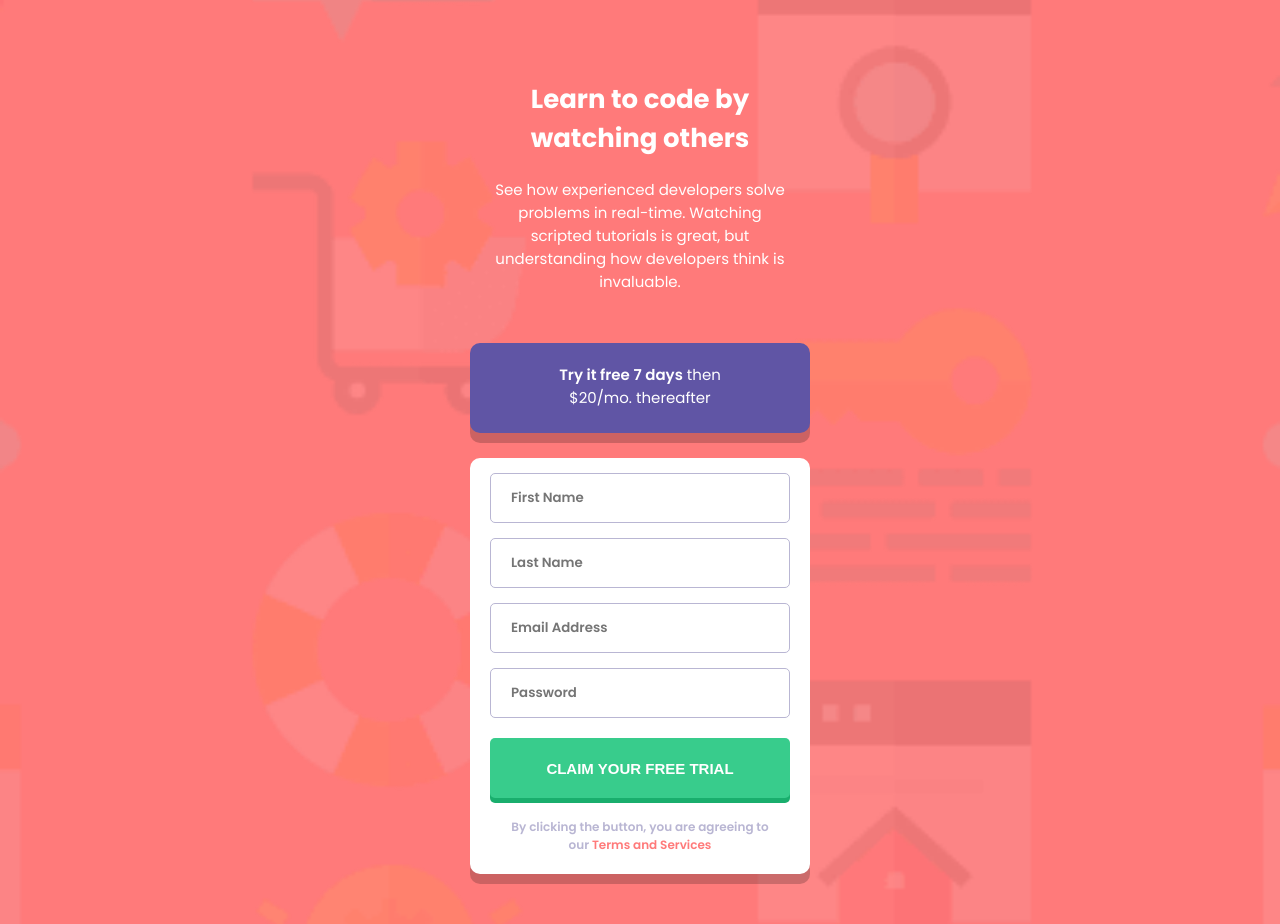
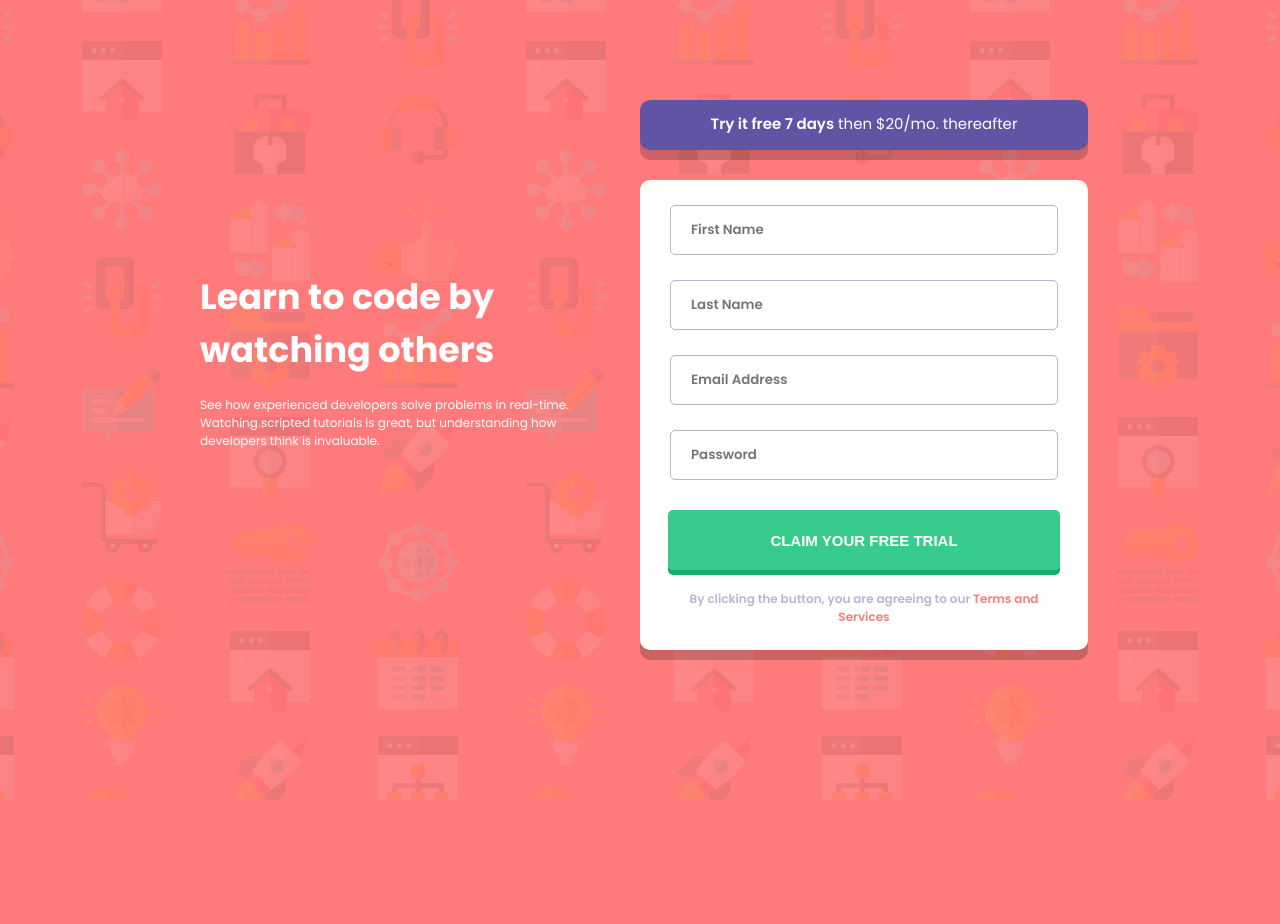
Before and after one commit to Karajoteka/intro-component-with-sign-up-form, a plain HTML site: page index.html in a window 1280 px wide. After the commit the page ends 850 px from the top, so only its background shows below. Drawn offline with Linux system fonts and the light colour scheme.

Commit message:
Estilos de desktop terminados

```diff
--- /dev/null
+++ b/desktop.css
@@ -0,0 +1,57 @@
+body {
+  overflow: hidden;
+}
+
+.container {
+  position: relative;
+  width: 100%;
+  height: 100vh;
+  background-image: url(./images/bg-intro-desktop.png);
+  background-position: center;
+  background-size: cover;
+  background-repeat: no-repeat;
+  display: grid;
+  grid-template-columns: repeat(2, 1fr);
+}
+
+.main-info {
+  text-align: left;
+  margin: 270px 50px 0 200px;
+}
+
+.main-info h1 {
+  font-size: 3.5rem;
+  padding-right: 50px;
+  margin-bottom: 20px;
+}
+
+.main-info p {
+  padding: 0;
+  padding-right: 20px;
+  font-size: 1.2rem;
+}
+
+.offer {
+  grid-column: 2 / 3;
+  grid-row: 1 / 2;
+  width: 70%;
+  height: 50px;
+  padding: 12px;
+  margin-top: 100px;
+}
+
+form {
+  grid-column: 2 / 3;
+  grid-row: 1 / 2;
+  margin-top: 180px;
+  margin-bottom: 150px;
+  width: 70%;
+}
+
+form .input {
+  margin: 10px;
+}
+
+form button {
+  width: 96%;
+}
--- a/index.html
+++ b/index.html
@@ -9,6 +9,7 @@
     <link href="https://fonts.googleapis.com/css2?family=Poppins:wght@400;500;600;700&display=swap" rel="stylesheet">
     <link rel="shortcut icon" href="./images/favicon-32x32.png" type="image/x-icon">
     <link rel="stylesheet" href="./styles.css">
+    <link rel="stylesheet" href="./desktop.css" media="(min-width: 1250px)">
     <title>Intro Component with a Sign-Up Form</title>
 </head>
 <body>
@@ -57,9 +58,6 @@
 
         </form>
 
-
-
-
     </main>
 </body>
 </html>
--- a/styles.css
+++ b/styles.css
@@ -23,16 +23,16 @@ body {
     align-items: center;
     justify-content: center;
     background-color: var(--red);
-    background-image: url(./images/bg-intro-mobile.png);
-    background-size: cover;
-    background-position: center;
-    background-repeat: no-repeat;
 }
 
 .container {
     width: 340px;
     text-align: center;
     margin-bottom: 50px;
+    background-image: url(./images/bg-intro-mobile.png);
+    background-size: cover;
+    background-position: center;
+    background-repeat: no-repeat;
 }
 
 .main-info {
```
